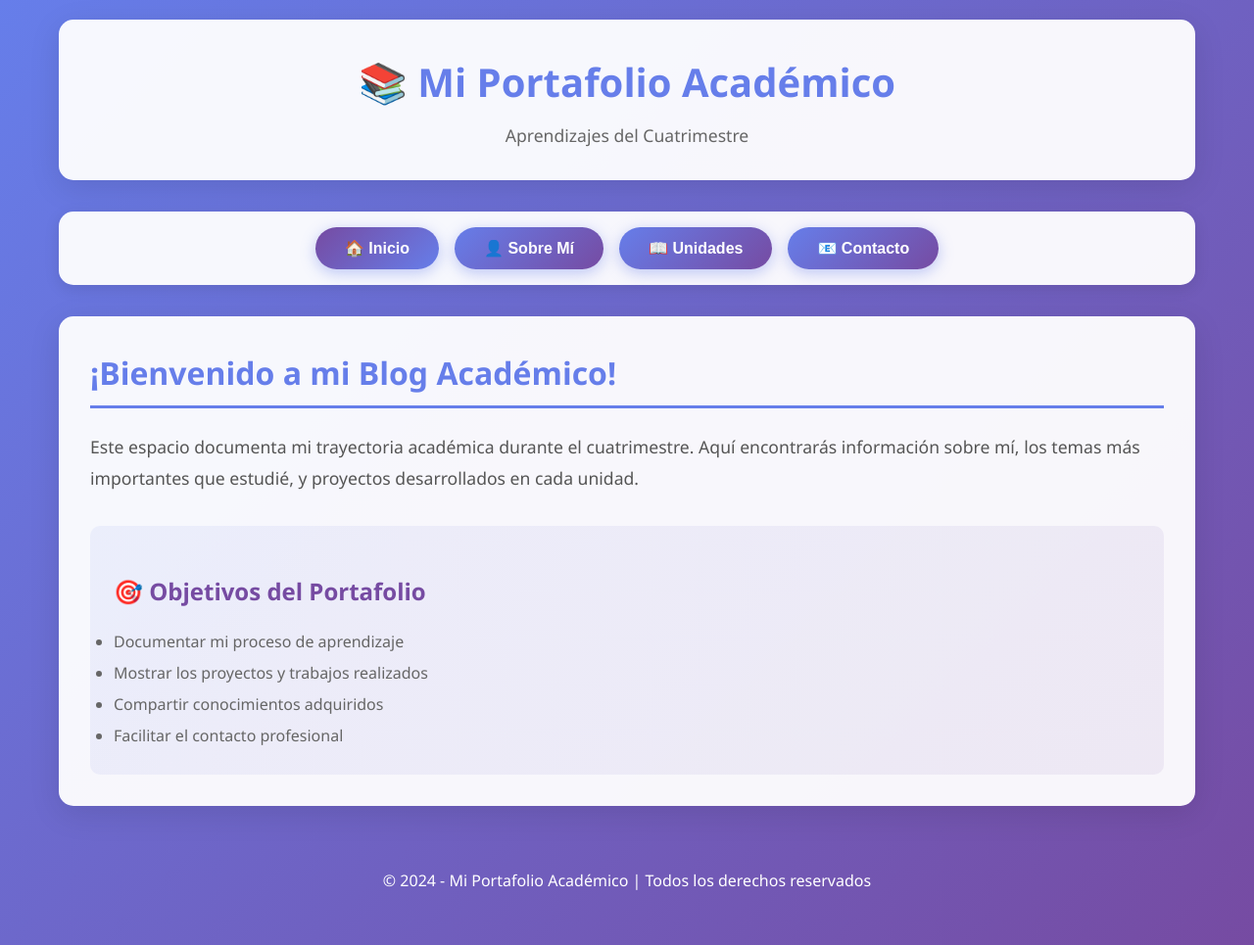
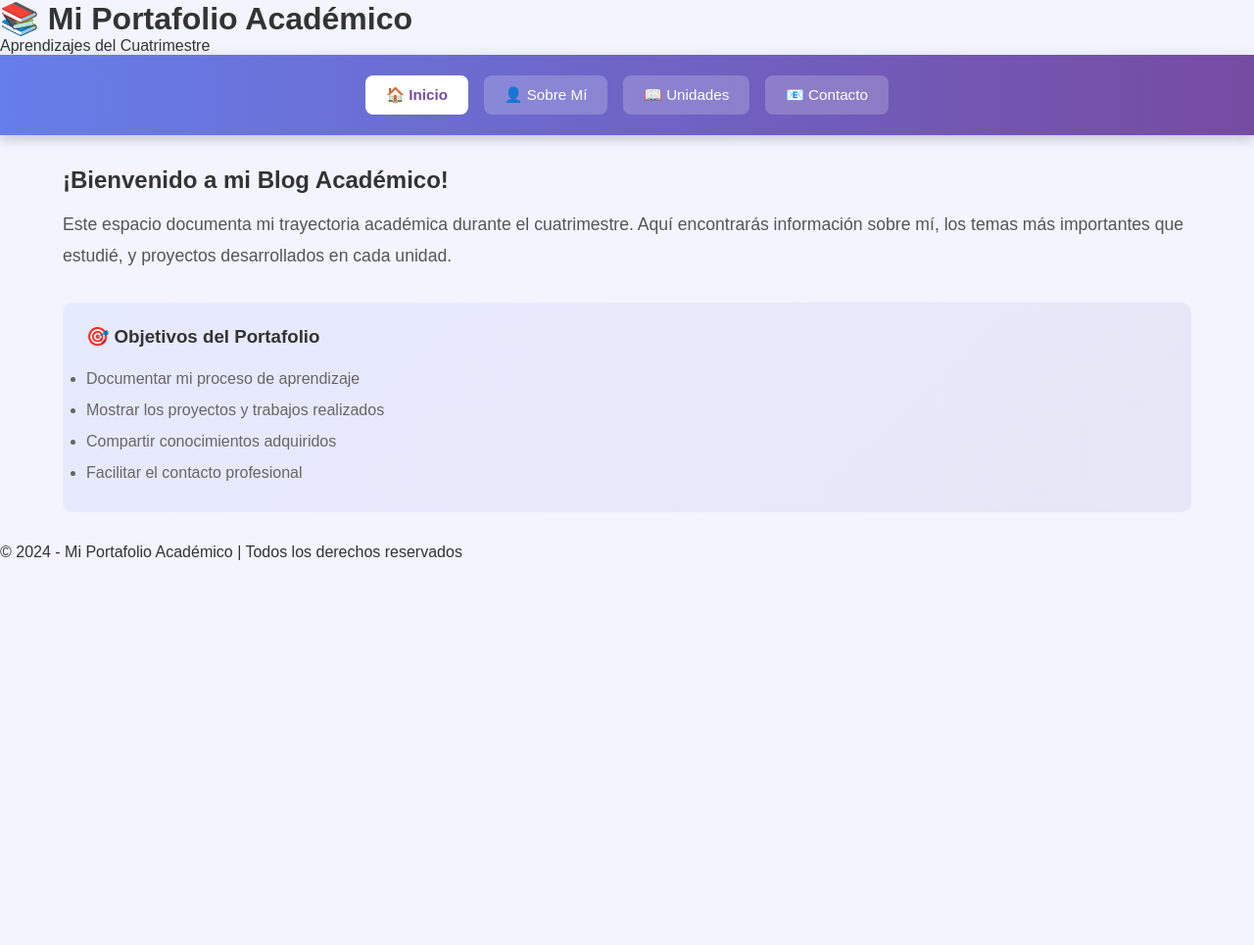
Before and after one commit to Isidorordz24/Actividad-final, a PHP site: page / in a window 1280 px wide. Shown: the whole page at 98% size. After the commit the page ends 572 px from the top, so only its background shows below. Run offline with PHP 8.4, Linux system fonts and the light colour scheme.

Commit message:
Refactor styles.css with new layout and design

```diff
--- a/styles.css
+++ b/styles.css
@@ -1,325 +1,190 @@
+/* ---------------------------
+   RESET BÁSICO
+---------------------------- */
 * {
     margin: 0;
     padding: 0;
     box-sizing: border-box;
+    font-family: "Poppins", sans-serif;
 }
 
 body {
-    font-family: 'Segoe UI', Tahoma, Geneva, Verdana, sans-serif;
-    line-height: 1.6;
+    background: #f2f4ff;
     color: #333;
-    background: linear-gradient(135deg, #667eea 0%, #764ba2 100%);
-    min-height: 100vh;
 }
 
-.container {
-    max-width: 1200px;
-    margin: 0 auto;
-    padding: 20px;
-}
-
-header {
-    background: rgba(255, 255, 255, 0.95);
-    padding: 2rem;
-    border-radius: 15px;
-    margin-bottom: 2rem;
-    box-shadow: 0 8px 32px rgba(0, 0, 0, 0.1);
-    text-align: center;
-}
-
-header h1 {
-    color: #667eea;
-    font-size: 2.5rem;
-    margin-bottom: 0.5rem;
-}
-
-header p {
-    color: #666;
-    font-size: 1.1rem;
-}
-
+/* ---------------------------
+   NAVBAR
+---------------------------- */
 nav {
-    background: rgba(255, 255, 255, 0.95);
-    padding: 1rem;
-    border-radius: 15px;
-    margin-bottom: 2rem;
-    box-shadow: 0 4px 16px rgba(0, 0, 0, 0.1);
     display: flex;
     justify-content: center;
     gap: 1rem;
-    flex-wrap: wrap;
+    padding: 1.3rem;
+    background: linear-gradient(90deg, #667eea, #764ba2);
+    box-shadow: 0 4px 12px rgba(0,0,0,0.2);
 }
 
 nav button {
-    background: linear-gradient(135deg, #667eea 0%, #764ba2 100%);
+    background: rgba(255,255,255,0.2);
+    border: none;
+    padding: 0.7rem 1.3rem;
     color: white;
-    border: none;
-    padding: 12px 30px;
-    border-radius: 25px;
     cursor: pointer;
-    font-size: 1rem;
-    font-weight: 600;
-    transition: all 0.3s ease;
-    box-shadow: 0 4px 15px rgba(102, 126, 234, 0.4);
+    border-radius: 8px;
+    font-size: 0.95rem;
+    transition: 0.25s;
 }
 
 nav button:hover {
-    transform: translateY(-2px);
-    box-shadow: 0 6px 20px rgba(102, 126, 234, 0.6);
+    background: rgba(255,255,255,0.35);
 }
 
 nav button.active {
-    background: linear-gradient(135deg, #764ba2 0%, #667eea 100%);
+    background: #fff;
+    color: #764ba2;
+    font-weight: bold;
 }
 
-.content {
-    background: rgba(255, 255, 255, 0.95);
-    padding: 2rem;
-    border-radius: 15px;
-    box-shadow: 0 8px 32px rgba(0, 0, 0, 0.1);
-    min-height: 400px;
-}
-
+/* ---------------------------
+   SECCIONES
+---------------------------- */
 .section {
     display: none;
-    animation: fadeIn 0.5s ease;
+    padding: 2rem 5%;
 }
 
 .section.active {
     display: block;
 }
 
-@keyframes fadeIn {
-    from {
-        opacity: 0;
-        transform: translateY(20px);
-    }
-    to {
-        opacity: 1;
-        transform: translateY(0);
-    }
-}
-
-h2 {
-    color: #667eea;
-    margin-bottom: 1.5rem;
-    font-size: 2rem;
-    border-bottom: 3px solid #667eea;
-    padding-bottom: 0.5rem;
-}
-
-h3 {
-    color: #764ba2;
-    margin-top: 1.5rem;
-    margin-bottom: 1rem;
-    font-size: 1.5rem;
-}
-
-.about-content {
-    display: grid;
-    gap: 2rem;
-}
-
-.profile-card {
-    background: linear-gradient(135deg, #667eea15 0%, #764ba215 100%);
-    padding: 2rem;
-    border-radius: 10px;
-    border-left: 5px solid #667eea;
-}
-
-.contact-info {
-    display: grid;
-    gap: 1rem;
-    margin-top: 1rem;
-}
-
-.contact-item {
+/* ---------------------------
+   TARJETAS DE UNIDADES
+---------------------------- */
+.unit-card {
     background: white;
-    padding: 1rem;
-    border-radius: 8px;
-    border-left: 4px solid #764ba2;
-    display: flex;
-    align-items: center;
-    gap: 1rem;
-}
-
-.contact-item strong {
-    color: #667eea;
-    min-width: 100px;
-}
-
-.units-grid {
-    display: grid;
-    grid-template-columns: repeat(auto-fit, minmax(300px, 1fr));
-    gap: 1.5rem;
-    margin-top: 2rem;
-}
-
-.unit-card {
-    background: linear-gradient(135deg, #667eea10 0%, #764ba210 100%);
     padding: 1.5rem;
-    border-radius: 12px;
-    border: 2px solid #667eea30;
-    transition: all 0.3s ease;
-    cursor: pointer;
+    margin: 1.5rem 0;
+    border-radius: 14px;
+    box-shadow: 0 4px 18px rgba(0,0,0,0.1);
+    border-left: 6px solid #667eea;
+    transition: 0.25s;
 }
 
 .unit-card:hover {
-    transform: translateY(-5px);
-    box-shadow: 0 10px 25px rgba(102, 126, 234, 0.3);
-    border-color: #667eea;
+    transform: scale(1.02);
+    box-shadow: 0 6px 22px rgba(0,0,0,0.15);
 }
 
-.unit-card h3 {
-    margin-top: 0;
+.unit-card h2 {
     color: #667eea;
+    margin-bottom: 0.7rem;
 }
 
 .unit-card p {
     color: #666;
     margin-bottom: 1rem;
+    line-height: 1.7;
 }
 
 .unit-card button {
-    background: linear-gradient(135deg, #667eea 0%, #764ba2 100%);
-    color: white;
+    padding: 0.6rem 1.1rem;
     border: none;
-    padding: 10px 20px;
-    border-radius: 20px;
+    border-radius: 6px;
+    background: #667eea;
+    color: #fff;
     cursor: pointer;
-    font-weight: 600;
-    transition: all 0.3s ease;
-    width: 100%;
+    transition: 0.25s;
 }
 
 .unit-card button:hover {
-    transform: scale(1.05);
-    box-shadow: 0 4px 15px rgba(102, 126, 234, 0.5);
+    background: #5567d9;
 }
 
-.modal {
-    display: none;
+/* ---------------------------
+   MODAL
+---------------------------- */
+#modal {
     position: fixed;
     top: 0;
     left: 0;
     width: 100%;
     height: 100%;
-    background: rgba(0, 0, 0, 0.8);
-    z-index: 1000;
+    background: rgba(0,0,0,0.65);
+    display: none;
     justify-content: center;
     align-items: center;
-    padding: 20px;
+    padding: 1rem;
 }
 
-.modal.active {
+#modal.active {
     display: flex;
 }
 
-.modal-content {
-    background: white;
+#modal .modal-content {
+    background: #fff;
+    width: 95%;
+    max-width: 700px;
     padding: 2rem;
-    border-radius: 15px;
-    max-width: 800px;
-    max-height: 80vh;
-    overflow-y: auto;
-    position: relative;
+    border-radius: 14px;
+    box-shadow: 0 4px 20px rgba(0,0,0,0.25);
+    animation: fadeIn 0.3s ease;
 }
 
-.close-modal {
-    position: absolute;
-    top: 1rem;
-    right: 1rem;
-    background: #764ba2;
-    color: white;
-    border: none;
-    width: 35px;
-    height: 35px;
-    border-radius: 50%;
+#modal .close-btn {
+    float: right;
     cursor: pointer;
     font-size: 1.5rem;
-    line-height: 1;
-    transition: all 0.3s ease;
+    color: #444;
 }
 
-.close-modal:hover {
-    background: #667eea;
-    transform: rotate(90deg);
+@keyframes fadeIn {
+    from { opacity: 0; transform: scale(0.95); }
+    to { opacity: 1; transform: scale(1); }
 }
 
+/* ---------------------------
+   LISTA DE PROYECTOS
+---------------------------- */
 .project-links {
-    display: grid;
-    gap: 1rem;
-    margin-top: 1.5rem;
+    margin-top: 1rem;
 }
 
 .project-link {
-    background: linear-gradient(135deg, #667eea15 0%, #764ba215 100%);
-    padding: 1.5rem;
-    border-radius: 8px;
-    border-left: 4px solid #667eea;
-    transition: all 0.3s ease;
+    background: #f9f9ff;
+    padding: 1rem;
+    border-radius: 10px;
+    margin-bottom: 1rem;
+    border-left: 4px solid #764ba2;
+    transition: 0.25s;
 }
 
 .project-link:hover {
-    transform: translateX(5px);
-    border-left-width: 8px;
+    background: #f0edff;
+    transform: translateX(3px);
 }
 
 .project-link h4 {
-    margin: 0 0 0.5rem 0;
-    color: #667eea;
-    font-size: 1.2rem;
-}
-
-.project-link p {
-    margin: 0 0 1rem 0;
-    color: #666;
-    font-size: 0.95rem;
-    line-height: 1.6;
+    color: #764ba2;
 }
 
 .project-link a {
     display: inline-block;
-    background: linear-gradient(135deg, #667eea 0%, #764ba2 100%);
-    color: white;
-    text-decoration: none;
-    padding: 10px 25px;
-    border-radius: 20px;
-    font-weight: 600;
-    font-size: 0.95rem;
-    transition: all 0.3s ease;
+    margin-top: 0.5rem;
+    color: #667eea;
+    font-weight: bold;
 }
 
-.project-link a:hover {
-    transform: scale(1.05);
-    box-shadow: 0 4px 15px rgba(102, 126, 234, 0.5);
-}
-
-footer {
-    text-align: center;
-    color: white;
-    padding: 2rem;
-    margin-top: 2rem;
-}
-
-@media (max-width: 768px) {
-    header h1 {
-        font-size: 1.8rem;
-    }
-
+/* ---------------------------
+   RESPONSIVE
+---------------------------- */
+@media (max-width: 600px) {
     nav {
-        flex-direction: column;
+        flex-wrap: wrap;
     }
 
     nav button {
         width: 100%;
-    }
-
-    .units-grid {
-        grid-template-columns: 1fr;
-    }
-
-    .project-link {
-        padding: 1rem;
+        text-align: center;
     }
 }
```
